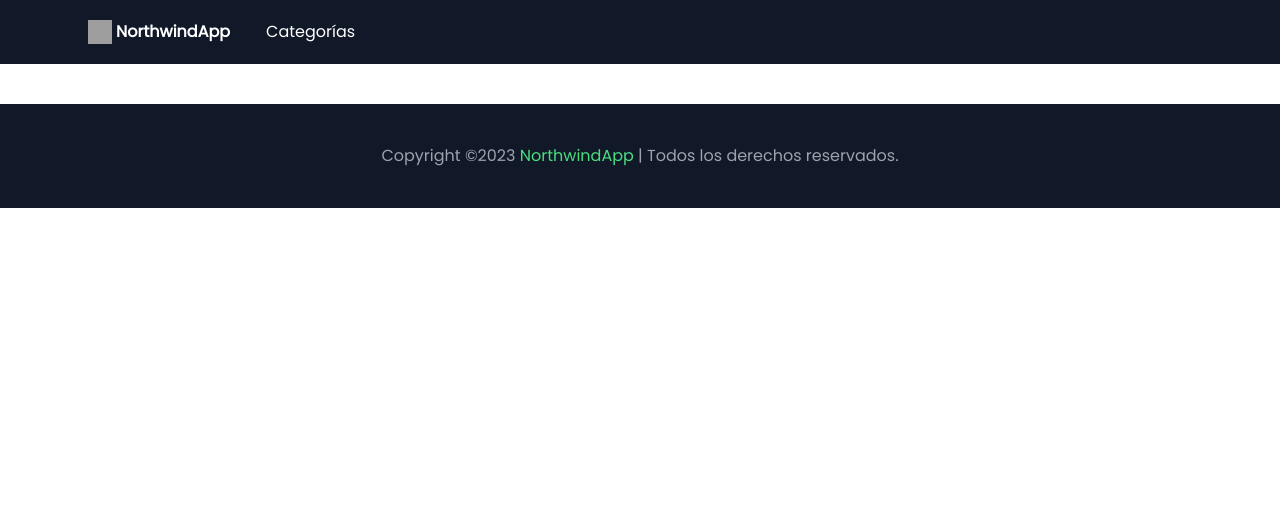
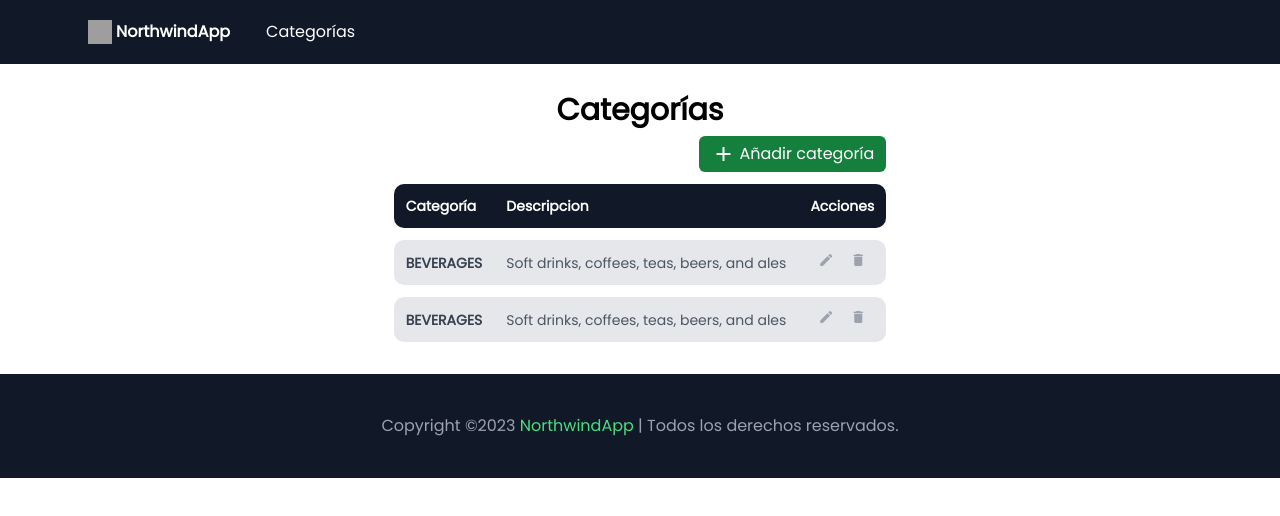
Before and after one commit to Miguelch7/LabNet2023, an Angular app in the folder northwind-app/: page /categories in a window 1280 px wide. Before the commit this address led to /. Shown: the top 516 px of the page. Built offline with nearby package versions, Linux system fonts and the light colour scheme; grey boxes are pictures that could not be loaded.

Commit message:
Creando Categories module y el Categories page

```diff
--- a/northwind-app/src/app/app-routing.module.ts
+++ b/northwind-app/src/app/app-routing.module.ts
@@ -6,6 +6,10 @@ const routes: Routes = [
   {
     path: '',
     component: HomePageComponent
+  },
+  {
+    path: 'categories',
+    loadChildren: () => import('./modules/categories/categories-routing.module').then(m => m.CategoriesRoutingModule)
   }
 ];
 
--- a/northwind-app/src/app/app.module.ts
+++ b/northwind-app/src/app/app.module.ts
@@ -5,6 +5,7 @@ import { AppRoutingModule } from './app-routing.module';
 import { AppComponent } from './app.component';
 import { LayoutModule } from './layout/layout.module';
 import { HomeModule } from './modules/home/home.module';
+import { CategoriesModule } from './modules/categories/categories.module';
 
 @NgModule({
   declarations: [
@@ -14,6 +15,7 @@ import { HomeModule } from './modules/home/home.module';
     BrowserModule,
     AppRoutingModule,
     HomeModule,
+    CategoriesModule,
     LayoutModule
   ],
   providers: [],
--- /dev/null
+++ b/northwind-app/src/app/modules/categories/components/categories-table/categories-table.component.css
@@ -0,0 +1,21 @@
+.table {
+  border-spacing: 0 .75rem;
+}
+
+i {
+  font-size: 1rem !important;
+}
+
+.table tr {
+  border-radius: 20px;
+}
+
+tr td:nth-child(n+3),
+tr th:nth-child(n+3) {
+  border-radius: 0 .625rem .625rem 0;
+}
+
+tr td:nth-child(1),
+tr th:nth-child(1) {
+  border-radius: .625rem 0 0 .625rem;
+}
--- /dev/null
+++ b/northwind-app/src/app/modules/categories/components/categories-table/categories-table.component.html
@@ -0,0 +1,43 @@
+<table class="table text-gray-600 border-separate space-y-6 text-sm">
+  <thead class="bg-gray-900 text-white">
+    <tr>
+      <th class="p-3 text-left">Categoría</th>
+      <th class="p-3 text-left">Descripcion</th>
+      <th class="p-3">Acciones</th>
+    </tr>
+  </thead>
+  <tbody>
+    <tr class="bg-gray-200 text-left">
+      <td class="p-3 text-gray-700 font-bold uppercase">
+        Beverages
+      </td>
+      <td class="p-3 max-w-md md:max-w-xl">
+        Soft drinks, coffees, teas, beers, and ales
+      </td>
+      <td class="p-3">
+        <a href="#" class="text-gray-400 hover:text-yellow-500 mx-1 md:mx-2">
+          <i class="material-icons">edit</i>
+        </a>
+        <a href="#" class="text-gray-400 hover:text-red-500 mx-1 md:mx-2">
+          <i class="material-icons">delete</i>
+        </a>
+      </td>
+    </tr>
+    <tr class="bg-gray-200 text-left">
+      <td class="p-3 text-gray-700 font-bold uppercase">
+        Beverages
+      </td>
+      <td class="p-3 max-w-md md:max-w-xl">
+        Soft drinks, coffees, teas, beers, and ales
+      </td>
+      <td class="p-3">
+        <a href="#" class="text-gray-400 hover:text-yellow-500 mx-1 md:mx-2">
+          <i class="material-icons">edit</i>
+        </a>
+        <a href="#" class="text-gray-400 hover:text-red-500 mx-1 md:mx-2">
+          <i class="material-icons">delete</i>
+        </a>
+      </td>
+    </tr>
+  </tbody>
+</table>
--- /dev/null
+++ b/northwind-app/src/app/modules/categories/components/categories-table/categories-table.component.ts
@@ -0,0 +1,15 @@
+import { Component, OnInit } from '@angular/core';
+
+@Component({
+  selector: 'app-categories-table',
+  templateUrl: './categories-table.component.html',
+  styleUrls: ['./categories-table.component.css']
+})
+export class CategoriesTableComponent implements OnInit {
+
+  constructor() { }
+
+  ngOnInit(): void {
+  }
+
+}
--- /dev/null
+++ b/northwind-app/src/app/modules/categories/pages/categories-page/categories-page.component.html
@@ -0,0 +1,19 @@
+<h1 class="font-extrabold text-3xl my-2">Categorías</h1>
+
+<div class="flex items-center justify-center">
+  <div class="col-span-12">
+    <div class="overflow-auto lg:overflow-visible">
+      <div class="flex justify-end">
+        <a
+          class="flex items-center justify-center px-3 py-1.5 text-white bg-green-700 rounded-md hover:bg-green-500 transition duration-300 cursor-pointer"
+        >
+        <i class="material-icons-outlined mr-1">
+          add
+        </i>
+        Añadir categoría
+        </a>
+      </div>
+      <app-categories-table></app-categories-table>
+    </div>
+  </div>
+</div>
--- /dev/null
+++ b/northwind-app/src/app/modules/categories/pages/categories-page/categories-page.component.ts
@@ -0,0 +1,15 @@
+import { Component, OnInit } from '@angular/core';
+
+@Component({
+  selector: 'app-categories-page',
+  templateUrl: './categories-page.component.html',
+  styleUrls: ['./categories-page.component.css']
+})
+export class CategoriesPageComponent implements OnInit {
+
+  constructor() { }
+
+  ngOnInit(): void {
+  }
+
+}
--- a/northwind-app/src/app/modules/home/pages/home-page/home-page.component.html
+++ b/northwind-app/src/app/modules/home/pages/home-page/home-page.component.html
@@ -19,7 +19,7 @@
           <p class="mb-3 font-normal text-gray-600">Cree, liste, edite y elimine todas las categorías de Northwind.</p>
           <div class="flex justify-center my-0">
             <a
-              class="flex items-center justify-center px-3 md:px-5 py-1.5 md:py-2.5 text-white bg-green-700 rounded-md hover:bg-green-500 transition duration-300 cursor-pointer"
+              class="flex items-center justify-center px-3 py-1.5 text-white bg-green-700 rounded-md hover:bg-green-500 transition duration-300 cursor-pointer"
             >
               Ver más
               <i class="material-icons-outlined text-md ml-1">
```
Also changed, not shown: northwind-app/src/app/modules/categories/categories-routing.module.ts (added, +16 -0 lines), northwind-app/src/app/modules/categories/categories.module.ts (added, +19 -0 lines), northwind-app/src/app/modules/categories/pages/categories-page/categories-page.component.css (added), 2 other files (tests, documents, lock files or other folders).
